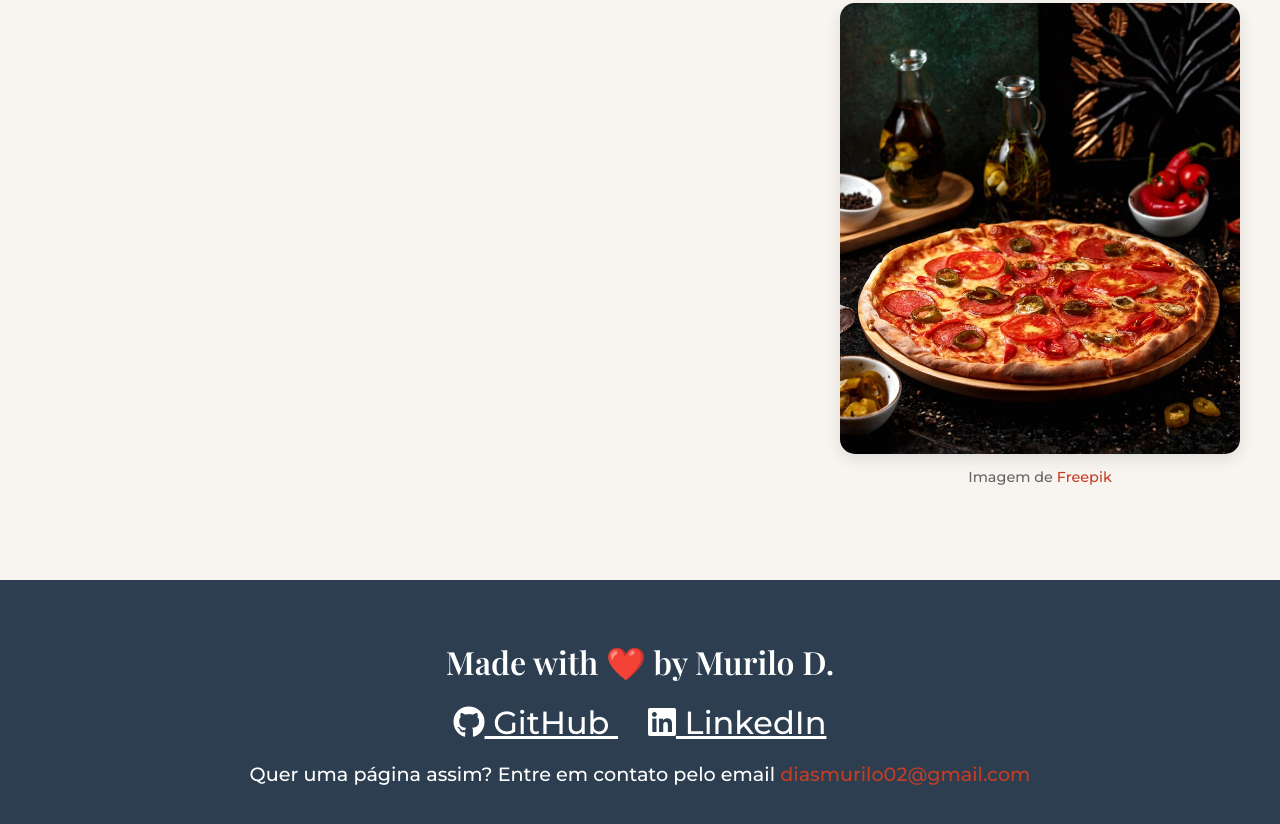
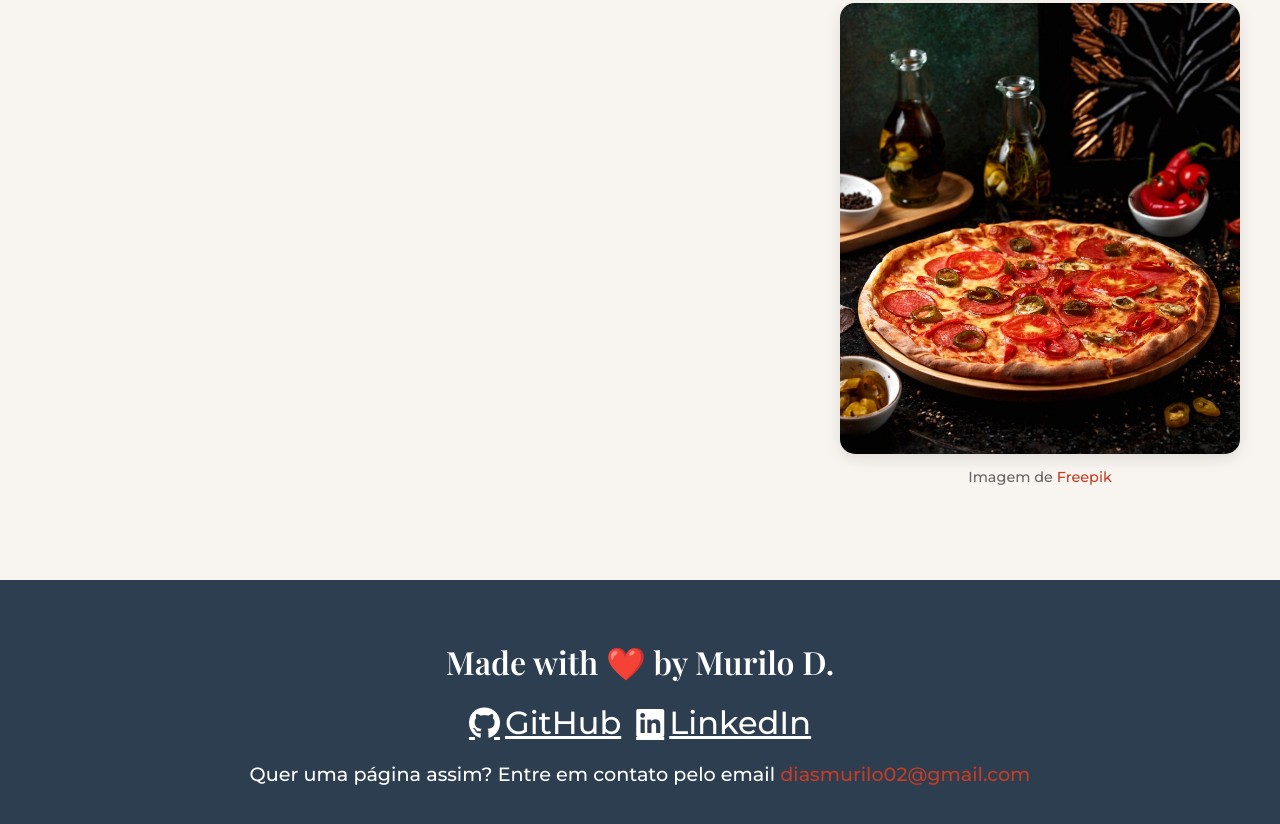
Before and after one commit to self1027/pizzaria-menu, a website: page public/index.html in a window 1280 px wide. Shown: the part 1124-1948 px from the top of the page. Drawn offline with nearby package versions, Linux system fonts and the light colour scheme; no server answers.

Commit message:
Minor details changes

```diff
--- a/public/index.html
+++ b/public/index.html
@@ -276,18 +276,24 @@
             color: #c53d24; /* Cor do coração */
         }
 
-        .footer-section .social-icons {
+        .social-icons {
+            display: flex;
+            flex-wrap: wrap; /* Permite que os elementos quebrem para a próxima linha */
+            justify-content: center; /* Centraliza os ícones */
+            gap: 15px; /* Espaçamento entre os ícones */
             margin-bottom: 20px;
         }
 
-        .footer-section .social-icons a {
+        .social-icons a {
+            display: flex;
+            align-items: center; /* Alinha o ícone e o texto verticalmente */
+            gap: 5px; /* Espaçamento entre o ícone e o texto */
             color: #fff;
             font-size: 2rem;
-            margin: 0 15px;
             transition: color 0.3s ease;
         }
 
-        .footer-section .social-icons a:hover {
+        .social-icons a:hover {
             color: #c53d24; /* Cor ao passar o mouse */
         }
 
@@ -373,7 +379,7 @@
     </header>
 
     <!-- Seção Pizzas com Background -->
-    <div style="position: relative; background-image: linear-gradient(rgba(0,0,0,0.5), rgba(0,0,0,0.5)), url('https://images.unsplash.com/photo-1590947132387-155cc02f3212'); background-size: cover; background-attachment: fixed; padding: 80px 20px 120px 20px;">
+    <div style="position: relative; background-image: linear-gradient(rgba(0,0,0,0.5), rgba(0,0,0,0.5)), url('https://images.unsplash.com/photo-1590947132387-155cc02f3212'); background-size: cover; background-position: center; background-attachment: fixed; padding: 80px 20px 120px 20px;">
         <!-- Conteúdo Pizzas -->
         <div style="max-width: 1200px; margin: 0 auto;">
             <h1 style="font-family: 'Playfair Display', serif; text-align: center; color: #fff;
@@ -382,8 +388,8 @@
                 Le Nostre Specialità
             </h1>
             <!-- Grid de Pizzas -->
-            <div id="catalogo" style="display: grid; grid-template-columns: repeat(auto-fit, minmax(320px, 1fr));
-                gap: 40px; padding: 0 20px;">
+            <div id="catalogo" style="display: grid; grid-template-columns: repeat(auto-fit, minmax(280px, 1fr));
+                gap: 20px; padding: 0 10px;">
             </div>
             <!-- Créditos Freepik -->
             <p style="text-align: center; color: rgba(255,255,255,0.8); margin-top: 60px; font-size: 0.9rem;">
```
